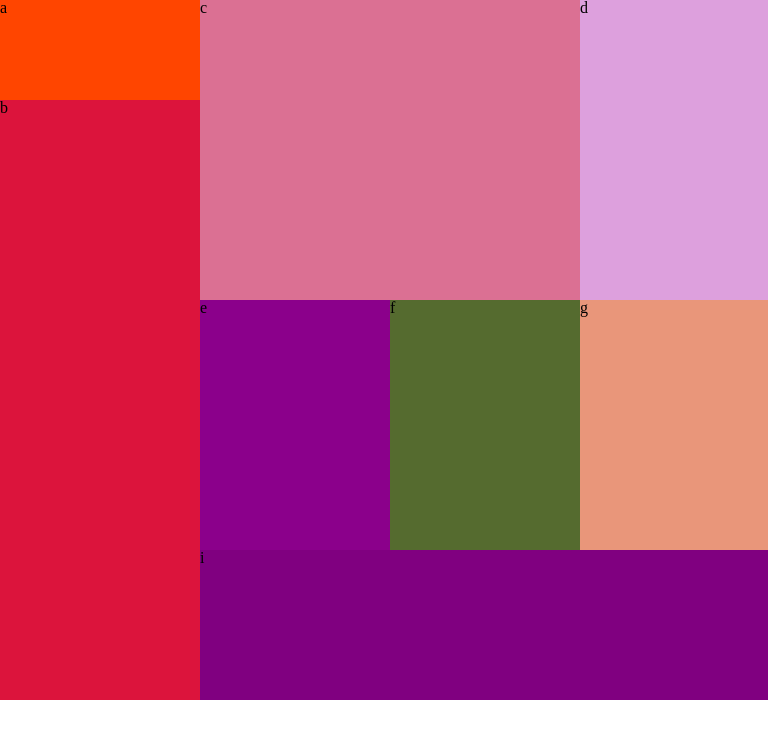
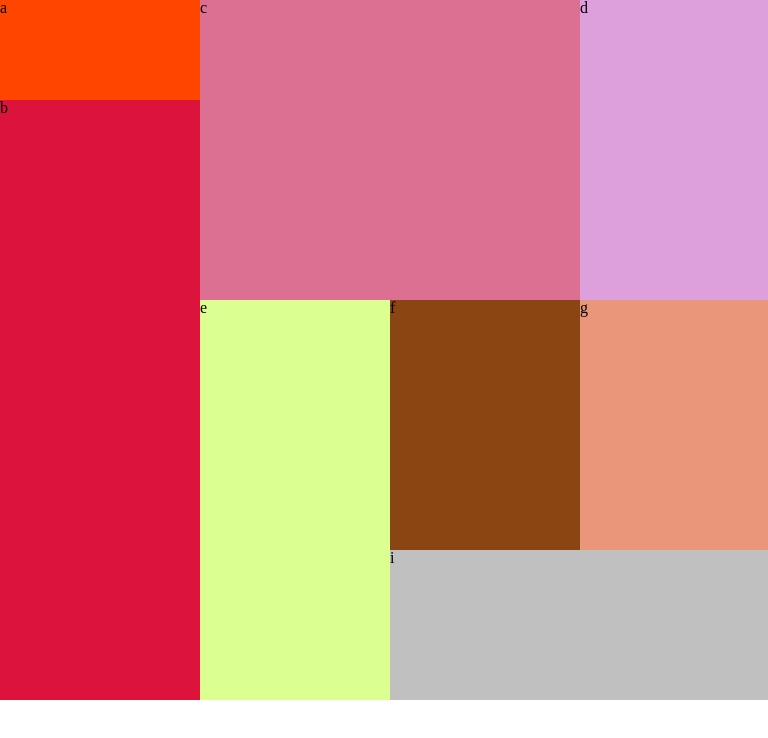
Before and after one commit to waleedfarraj/lab01, a plain HTML site: page index.html in a window 768 px wide. Shown: the top 738 px of the page. Drawn offline with Linux system fonts and the light colour scheme.

Commit message:
done all with tablet

```diff
--- a/modules.css
+++ b/modules.css
@@ -73,6 +73,26 @@
         background-color: plum;
     }
 
+    #e{
+        background-color: rgb(219, 255, 145);
+        grid-row:3/5;
 
+    }
+
+    #f{
+        background-color: saddlebrown;
+
+    }
+
+   #i{
+       background-color: silver;
+       grid-row:4/5;
+       grid-column:3/5;
+   }
+
+   #h {
+       background-color: springgreen;
+       grid-row:3/5;
+   }
 
 }
```
